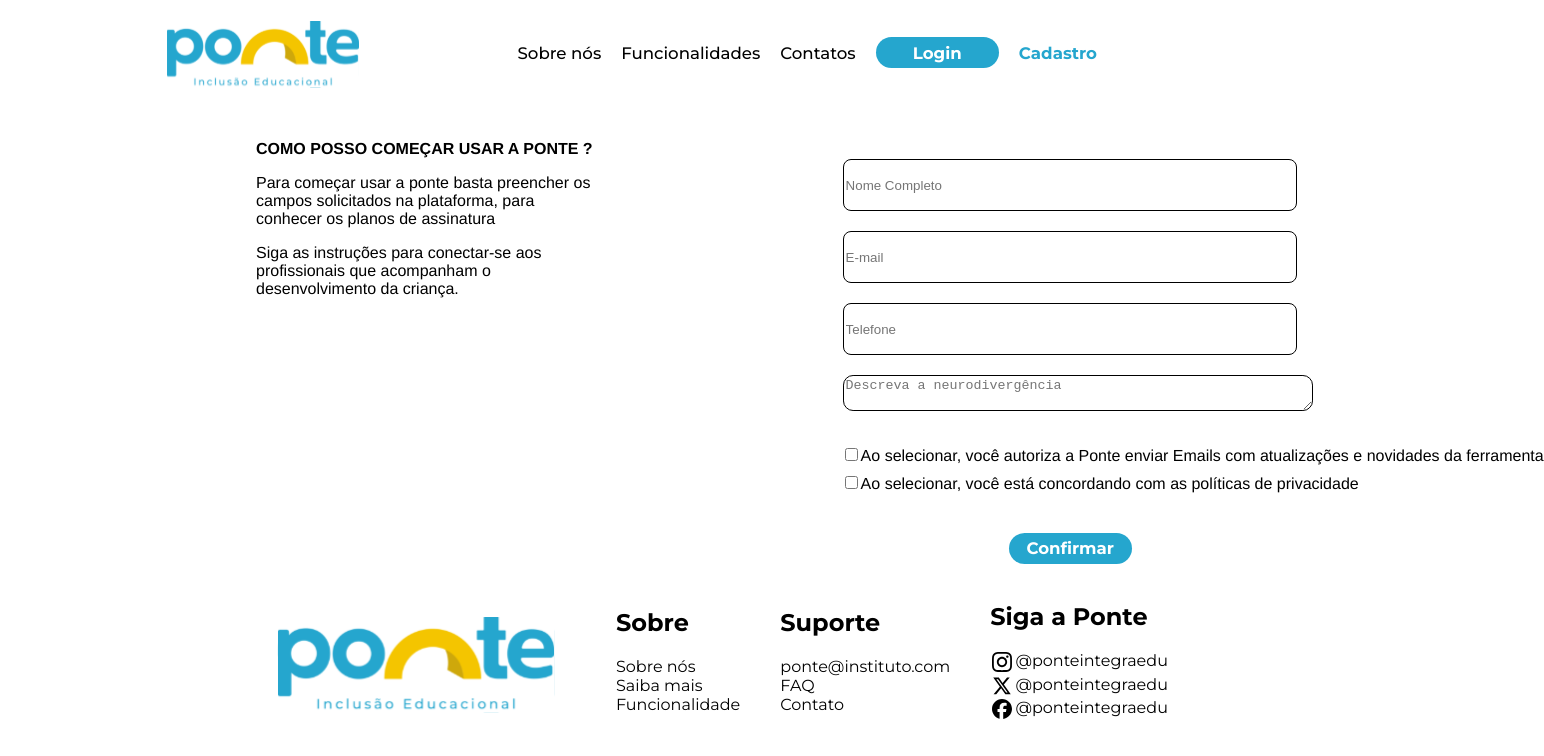
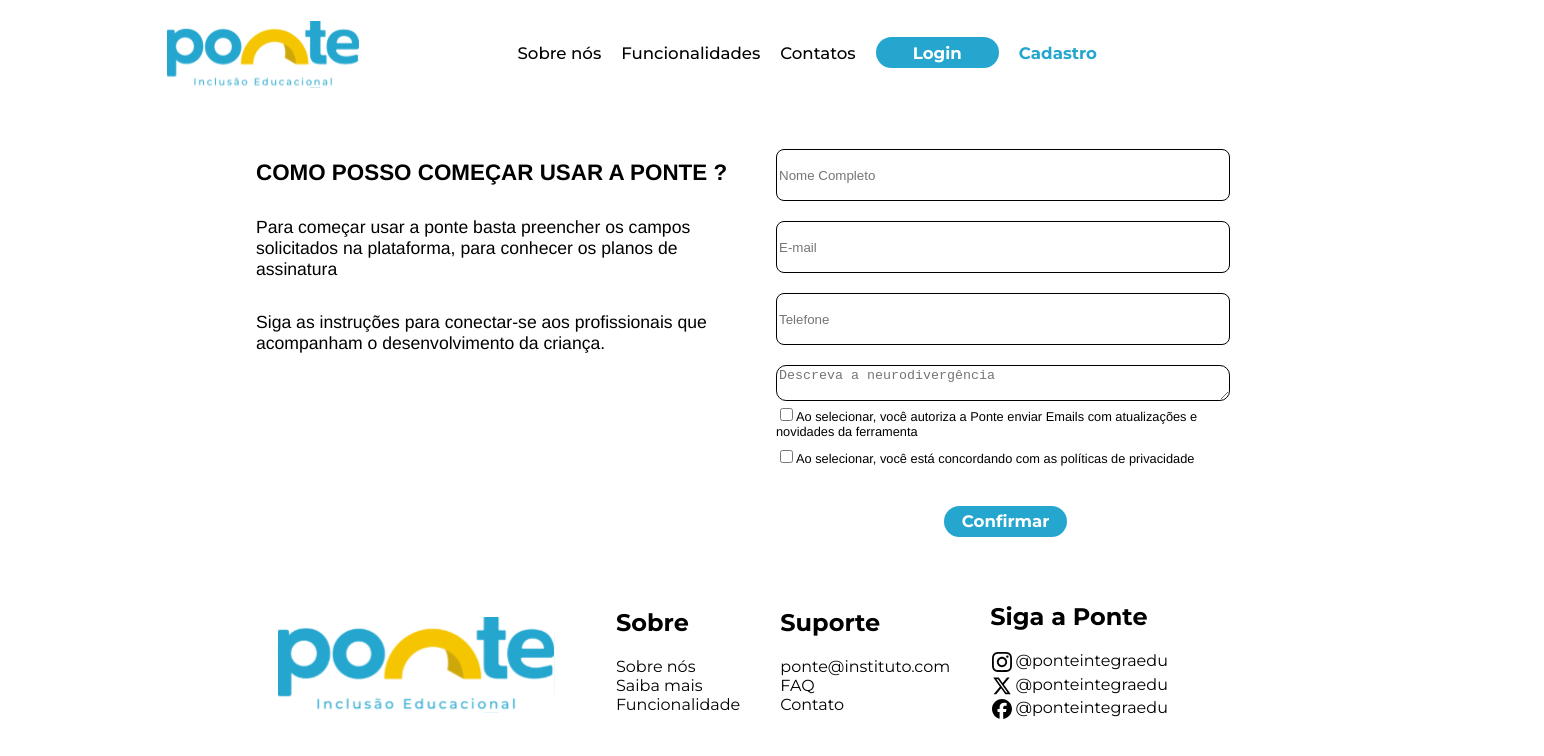
Before and after one commit to Melobreno/Ponte-InclusaoEdu, a React (Vite) app in the folder Ponte/: page / in a window 1280 px wide. Shown: the top 756 px of the page, 1544 px wide, since content can reach past the window. Built offline with nearby package versions, Linux system fonts and the light colour scheme.

Commit message:
feat: alteração componentes de captação de novos usuários

```diff
--- a/Ponte/src/Pages/Captacao/capStyled.jsx
+++ b/Ponte/src/Pages/Captacao/capStyled.jsx
@@ -4,21 +4,35 @@ export const SobreNos = styled.div`
   display: flex;
   font-family: "Montserrat-Bold", Helvetica;
   padding: 1.3rem 20%;
-  justify-content: space-between;
+  justify-content: start;
+  text-align: start;
   height: 400px;
+  gap: 20px;
 
   .textos {
+    padding-top: 1rem;
+  }
+
+  .textos p {
+    width: 500px;
+    margin: 0;
+    padding: 1rem 0;
+    font-weight: 500;
+    font-size: 1.1rem;
   }
 
   .textos h1 {
-    font-size: 1rem;
-    white-space: nowrap;
+    font-size: 1.4rem;
   }
   .inputs {
-    gap: 10px;
-    padding: 10px;
-    margin-left: 15rem;
+    width: 16rem;
   }
+
+  .container {
+    display: flex;
+    flex-direction: column;
+  }
+
   .inputs input {
     width: 28rem;
     height: 3rem;
@@ -30,19 +44,17 @@ export const SobreNos = styled.div`
   .bigInput textarea {
     min-height: 0.3rem;
     text-align: start;
-    width: 29rem;
+    width: 28rem;
     border-radius: 0.63rem;
     margin-top: 1.25rem;
     border: 1px solid #000;
   }
 
   .checkbox {
-    margin-top: 1.25rem;
-    max-width: max-content;
+    width: 29rem;
     display: flex;
     flex-direction: column;
-    margin-left: 15.5rem;
-    white-space: nowrap;
+    font-size: 0.8rem;
     gap: 0.5rem;
   }
 
--- a/Ponte/src/Pages/Captacao/index.jsx
+++ b/Ponte/src/Pages/Captacao/index.jsx
@@ -22,7 +22,7 @@ function Captacao() {
           </p>
         </div>
 
-        <div>
+        <div className="container">
           <div class="inputs">
             <input type="text" placeholder="Nome Completo" />
             <input type="email" placeholder="E-mail" />
```
